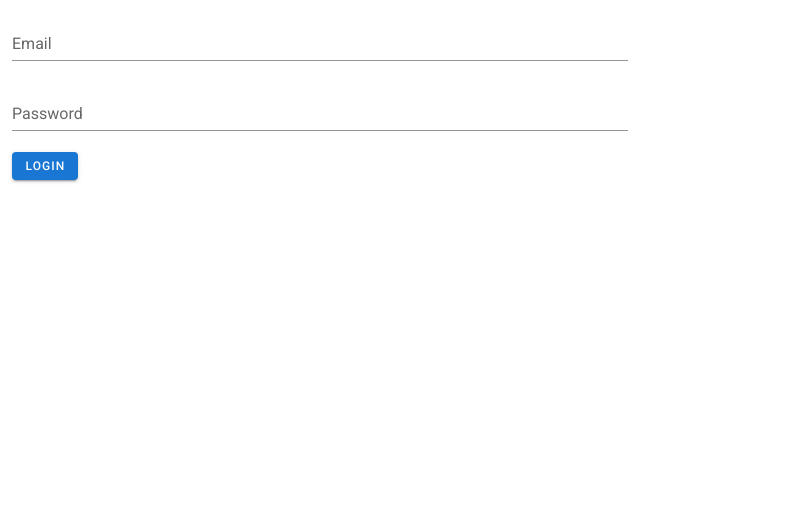
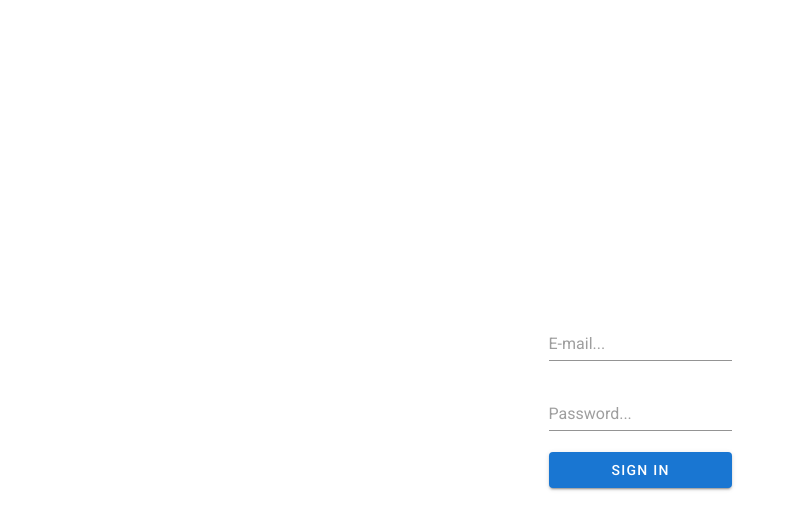
Before and after one commit to DEUSMATEI/weather_ui, a Vue app: page / in a window 1280 px wide. Shown: the top 530 px of the page, without its empty margins (0-785 px from the left). Built offline with nearby package versions, Linux system fonts and the light colour scheme.

Commit message:
Implemented login view

```diff
--- a/src/components/LoginComponent.vue
+++ /dev/null
@@ -1,48 +0,0 @@
-<template>
-<v-form>
-<div class="cardcontainer">
-<v-col cols="12" sm="6">
-    <v-text-field
-    v-model="email"
-    name="input_email"
-    label="Email"
-    :rules="rules.required"
-
-    >
-    </v-text-field>
-
-    <v-text-field
-    v-model="password"
-    name="input_password"
-    label="Password"
-    :type="show1 ? 'text' : 'password'"
-    >
-    </v-text-field>
-
-    <v-btn depresed small color="primary">Login</v-btn>
-</v-col>
-</div>
-
-</v-form>
-</template>
-
-<script>
-export default {
-    data(){
-        return{
-            email: "",
-            password: "",
-            rules:{
-            required: value => !!value || 'Required.'
-            }
-        }
-    }
-}
-</script>
-<style scoped>
-.cardsContainer {
-  display: flex;
-  flex-wrap: wrap;
-  margin: auto 30%;
-}
-</style>
--- a/src/views/Login.vue
+++ b/src/views/Login.vue
@@ -1,17 +1,74 @@
 <template>
-    <div>
-       <v-content>
-  <LoginComponent/>
-       </v-content>
+    <div class="mainContainer">
+       <v-card flat>
+            <v-card-text>
+                 <v-text-field
+                    v-model = "email"
+                    placeholder="E-mail..."
+                    :error-messages="emailErr"
+                    />
+                <v-text-field
+                    v-model = "password"
+                    placeholder="Password..."
+                    type="password"
+                    :error-messages="passErr"
+                    />
+                    <v-btn
+                    @click="signIn"
+                    color="primary"
+                    block>Sign In</v-btn>
+            </v-card-text>
+       </v-card>
        </div>
 </template>
 
 <script>
-import LoginComponent from '../components/LoginComponent.vue'
 
 export default {
-     components: {
-    LoginComponent
-  },
+     data(){
+          return{
+               email: "",
+               emailErr: [],
+               password: "",
+               passErr: []
+          };
+     },
+     methods: {
+          signIn(){
+               /*call signIn method from store */
+          },
+          onSuccess(){
+               /*Router push to second view*/
+          },
+          onError(err){
+               const code = err.code;
+               switch(code){
+                    case "auth/invalid-email":
+                         this.emailErr = ["Wrong Email address"]
+                         break;
+                    case "auth/user-not-found":
+                         this.emailErr = ["User not found"]
+                         break;
+                    case "auth/wrong-password":
+                         this.passErr = ["Wrong password"]
+                         break;
+                    default:
+                         break;
+               }
+          }
+     }
+
+
 }
 </script>
+
+<style scoped>
+.mainContainer{
+     height: 100%;
+     padding: 1.5rem;
+     display: flex;
+     flex-direction: column;
+     align-items: center;
+     justify-content: center;
+}
+</style>
```
